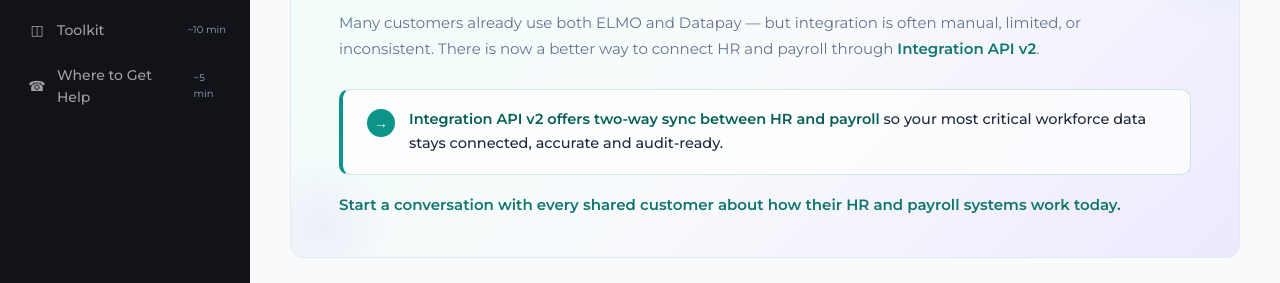
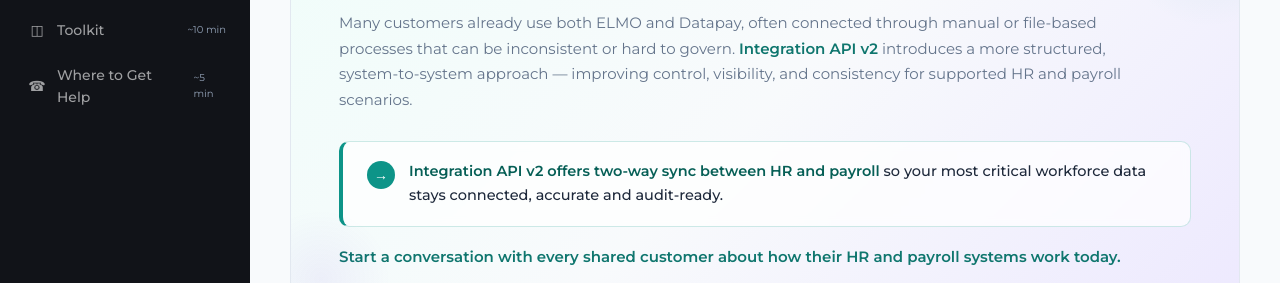
Before and after one commit to LeighRDatacom/ELMO-x-Datapay-, a plain HTML site: page index.html in a window 1280 px wide. Shown: the part 307-590 px from the top of the page. Drawn offline with Linux system fonts and the light colour scheme.

Commit message:
Update index.html

```diff
--- a/index.html
+++ b/index.html
@@ -779,8 +779,10 @@
     Connected HR &amp; Payroll <em>without compromise</em>
   </h2>
   <div class="edp-overview-hero__body">
-<p> Many customers already use both ELMO and Datapay — but integration is often manual, limited, or inconsistent. There is now a better way to connect HR and payroll through <strong style="color: var(--datapay-teal);">Integration API v2</strong>.
-</p>
+  <p>
+    Many customers already use both ELMO and Datapay, often connected through manual or file-based processes that can be inconsistent or hard to govern.
+    <strong style="color: var(--datapay-teal);">Integration API v2</strong> introduces a more structured, system-to-system approach — improving control, visibility, and consistency for supported HR and payroll scenarios.
+  </p>
 </div>
 <div class="edp-overview-callout">
     <div class="edp-overview-callout__icon">→</div>
```
